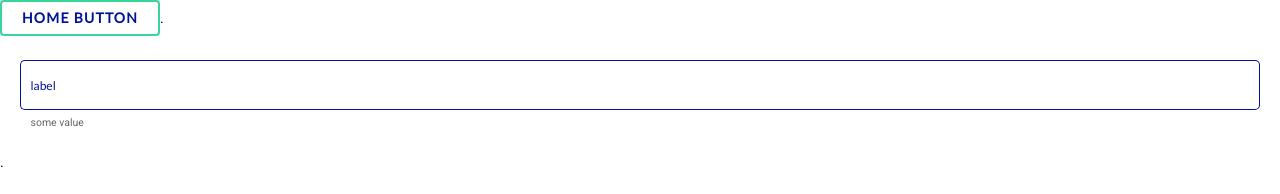
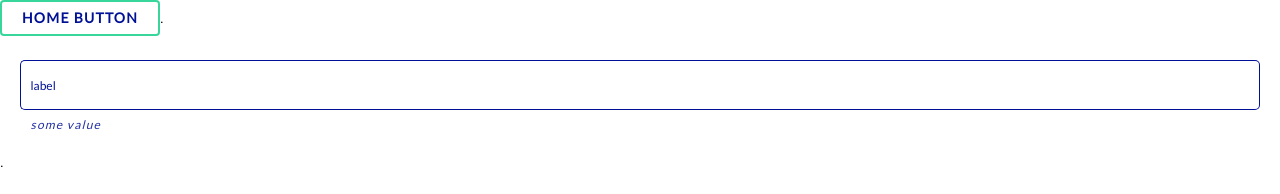
Before and after one commit to RoopendraNaik/jirastorybook, an Angular app: page / in a window 1280 px wide. Shown: the top 194 px of the page. Built offline with nearby package versions, Linux system fonts and the light colour scheme.

Commit message:
Update textfield.component.scss

```diff
--- a/src/app/textfield/textfield.component.scss
+++ b/src/app/textfield/textfield.component.scss
@@ -30,6 +30,15 @@ input.mat-input-element{
   font-family: Lato;
   font-size: 16px;
 }
+.mat-hint{
+  opacity: 0.87;
+  color: #001196;
+  font-family: Lato;
+  font-size: 12px;
+  font-style: italic;
+  letter-spacing: 1.2px;
+  line-height: 16px;
+}
 // .mat-form-field-flex{
 //   height: 60px !important;
 // }
```
